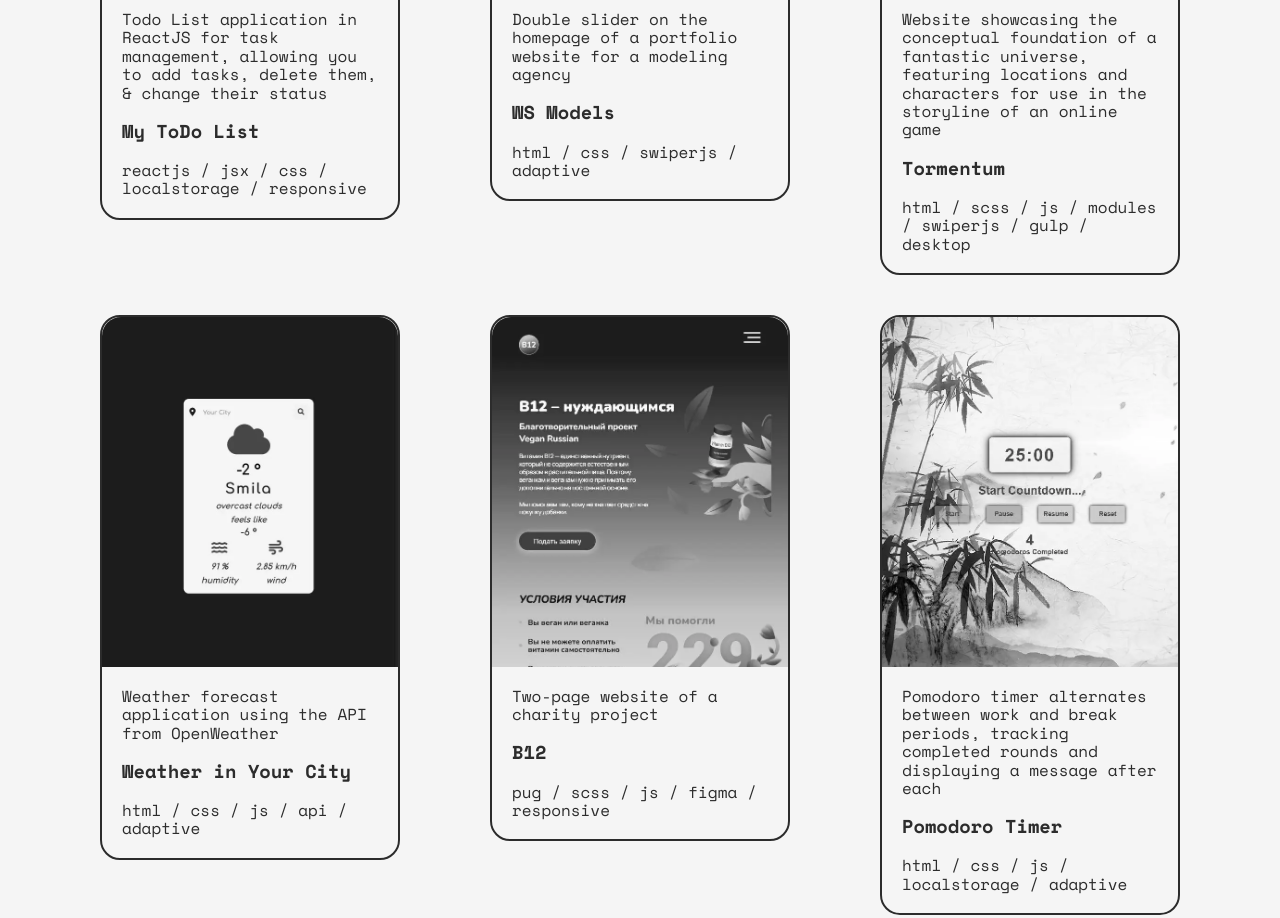
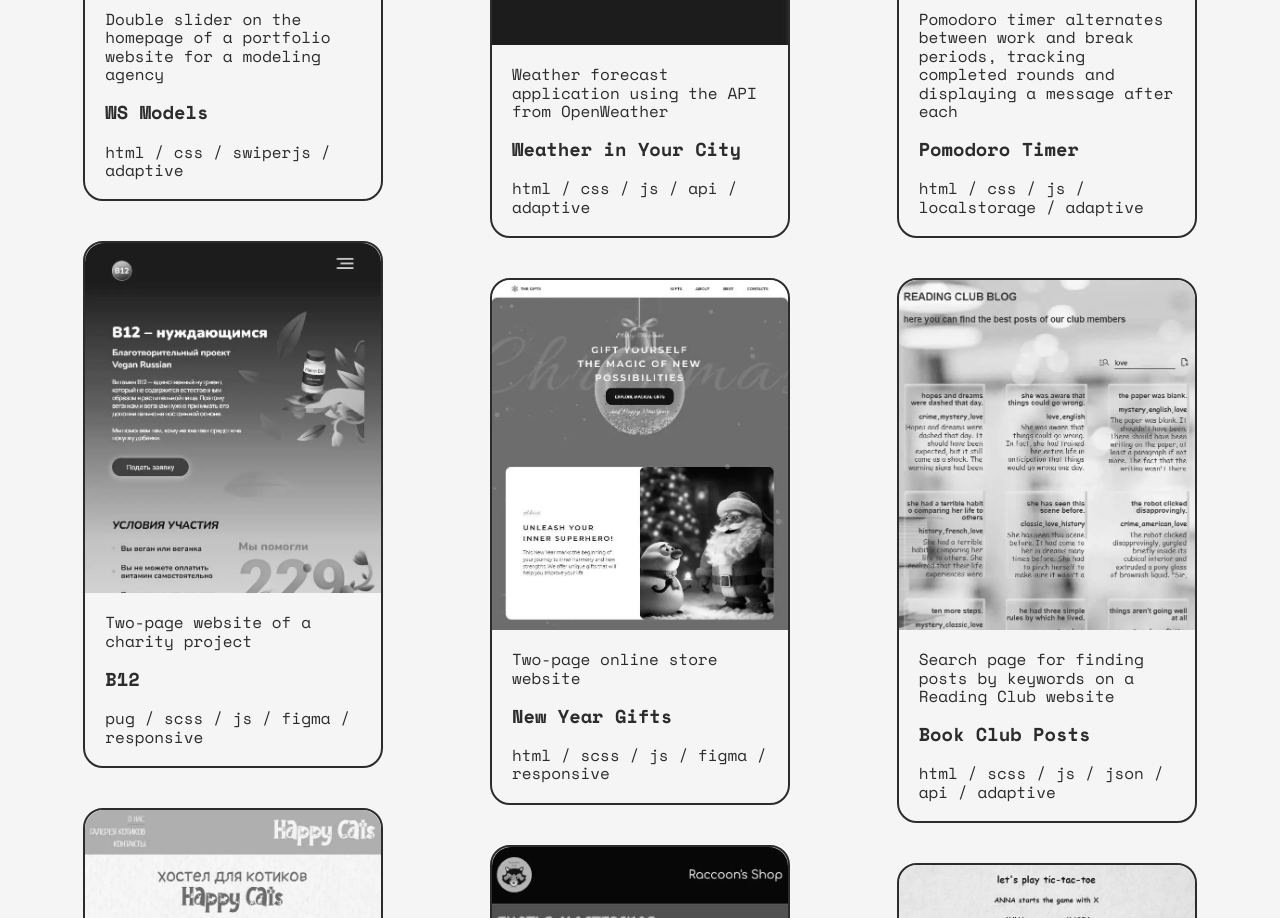
Before and after one commit to Iuliia-Bogdanova/my-portfolio, a website built with Vite: page projects.html in a window 1280 px wide. Shown: the part 1120-2038 px from the top of the page. Built offline with nearby package versions, Linux system fonts and the light colour scheme.

Commit message:
feat: add all projects

```diff
--- a/src/js/modules/cards.js
+++ b/src/js/modules/cards.js
@@ -1,5 +1,6 @@
+import { addFinishedClass } from "./utils";
+
 export async function loadCardsData() {
-
   try {
     // Загрузить JSON относительно текущего модуля (т к json не в public)
     const response = await fetch(new URL("./cards.json", import.meta.url));
@@ -42,7 +43,7 @@ export function createCardElement(cardData) {
   category.classList.add("topics");
   category.textContent = cardData.category;
 
-  // Собрать текстовую часть
+  // Собрать текст
   cardText.appendChild(description);
   cardText.appendChild(name);
   cardText.appendChild(category);
@@ -50,15 +51,6 @@ export function createCardElement(cardData) {
   // Собрать карточку
   cardItem.appendChild(cardImage);
   cardItem.appendChild(cardText);
-
-  // // Обработчик событий для смены background-image при ховере на всю карточку
-  // cardItem.addEventListener("mouseenter", () => {
-  //   cardImage.style.backgroundImage = `url("${cardData.image.hover}")`;
-  // });
-
-  // cardItem.addEventListener("mouseleave", () => {
-  //   cardImage.style.backgroundImage = `url("${cardData.image.default}")`;
-  // });
 
   // Определить вид устройства
   const isMobile = window.matchMedia("(max-width: 768px)").matches;
@@ -83,8 +75,8 @@ export function createCardElement(cardData) {
     cardImage.style.backgroundImage = `url("${cardData.image.hover}")`;
   });
 
+  // Убрать класс ховера
   cardItem.addEventListener("touchend", () => {
-    // Убрать класс ховера
     cardItem.classList.remove("touched");
 
     // Вернуть фон
@@ -97,8 +89,8 @@ export function createCardElement(cardData) {
   return linkElement;
 }
 
+  // Загрузить данные из JSON
 export async function renderCards(containerSelector) {
-  // Загрузить данные из JSON
   const cardsData = await loadCardsData();
 
   // Получить контейнер для карточек
@@ -113,4 +105,8 @@ export async function renderCards(containerSelector) {
     const cardElement = createCardElement(cardData);
     container.appendChild(cardElement);
   });
+
+  // addFinishedClass для анимации карточек
+  addFinishedClass(".card-item", 100);
+  addFinishedClass(".center", 0);
 }
--- a/src/js/modules/cards.json
+++ b/src/js/modules/cards.json
@@ -8,6 +8,66 @@
     "description": "My CV based on the template from RDCLR.SCHOOL",
     "name": "My CV",
     "category": "html / css / figma / adaptive"
+  },
+  {
+    "link": "https://iuliia-bogdanova.github.io/Sasha_double-slider/",
+    "image": {
+      "default": "./src/assets/models_1.webp",
+      "hover": "./src/assets/models.webp"
+    },
+    "description": "Double slider on the homepage of a portfolio website for a modeling agency",
+    "name": "WS Models",
+    "category": "html / css / swiperjs / adaptive"
+  },
+  {
+    "link": "https://b12.veganrussian.ru/",
+    "image": {
+      "default": "./src/assets/b12_1.webp",
+      "hover": "./src/assets/b12.webp"
+    },
+    "description": "Two-page website of a charity project",
+    "name": "B12",
+    "category": "pug / scss / js / figma / responsive"
+  },
+  {
+    "link": "https://cats-hostel.netlify.app/",
+    "image": {
+      "default": "./src/assets/cats_1.webp",
+      "hover": "./src/assets/cats.webp"
+    },
+    "description": "Landing page for a cat hostel",
+    "name": "Happy Cats",
+    "category": "reactjs / jsx / scss / slider / vite / adaptive"
+  },
+  {
+    "link": "https://iuliia-bogdanova.github.io/Tormentum/",
+    "image": {
+      "default": "./src/assets/tormentum_1.webp",
+      "hover": "./src/assets/tormentum.webp"
+    },
+    "description": "Website showcasing the conceptual foundation of a fantastic universe, featuring locations and characters for use in the storyline of an online game",
+    "name": "Tormentum",
+    "category": "html / scss / js / modules / swiperjs / gulp / desktop"
+  },
+  {
+    "link": "https://iuliia-todo-react.netlify.app/",
+    "image": {
+      "default": "./src/assets/todo_1.webp",
+      "hover": "./src/assets/todo.webp"
+    },
+    "description": "Todo List application in ReactJS for task management, allowing you to add tasks, delete them, & change their status",
+    "name": "My ToDo List",
+    "category": "reactjs / jsx / css / localstorage / responsive"
+  },
+  {
+    "link": "https://iuliia-bogdanova.github.io/Weather_OpenWeather/",
+    "image": {
+      "default": "./src/assets/weather_1.webp",
+      "hover": "./src/assets/weather.webp"
+    },
+    "description": "Weather forecast application using the API from OpenWeather",
+    "name": "Weather in Your City",
+    "category": "html / css / js / api / adaptive"
   },
   {
     "link": "https://new-year-gifts.netlify.app/",
@@ -30,54 +90,24 @@
     "category": "html / css / js / jquery / responsive"
   },
   {
-    "link": "https://iuliia-todo-react.netlify.app/",
+    "link": "https://iuliia-bogdanova.github.io/Mailfit-test/",
     "image": {
-      "default": "./src/assets/todo_1.webp",
-      "hover": "./src/assets/todo.webp"
+      "default": "./src/assets/email_1.webp",
+      "hover": "./src/assets/email.webp"
     },
-    "description": "Todo List application in ReactJS for task management, allowing you to add tasks, delete them, & change their status",
-    "name": "My ToDo List",
-    "category": "reactjs / jsx / css / localstorage / responsive"
+    "description": "Discount offer email with a promo code from an online store",
+    "name": "Exclusive Offer Email",
+    "category": "html / css / table layout / email / figma / adaptive"
   },
   {
-    "link": "https://iuliia-bogdanova.github.io/Sasha_double-slider/",
+    "link": "https://www.veganhoreca.ru/",
     "image": {
-      "default": "./src/assets/models_1.webp",
-      "hover": "./src/assets/models.webp"
+      "default": "./src/assets/horeca_1.webp",
+      "hover": "./src/assets/horeca.webp"
     },
-    "description": "Double slider on the homepage of a portfolio website for a modeling agency",
-    "name": "WS Models",
-    "category": "html / css / swiperjs / adaptive"
-  },
-  {
-    "link": "https://iuliia-bogdanova.github.io/Tormentum/",
-    "image": {
-      "default": "./src/assets/tormentum_1.webp",
-      "hover": "./src/assets/tormentum.webp"
-    },
-    "description": "Website showcasing the conceptual foundation of a fantastic universe, featuring locations and characters for use in the storyline of an online game",
-    "name": "Tormentum",
-    "category": "html / scss / js / modules / swiperjs / gulp / desktop"
-  },
-  {
-    "link": "https://iuliia-bogdanova.github.io/Weather_OpenWeather/",
-    "image": {
-      "default": "./src/assets/weather_1.webp",
-      "hover": "./src/assets/weather.webp"
-    },
-    "description": "Weather forecast application using the API from OpenWeather",
-    "name": "Weather in Your City",
-    "category": "html / css / js / api / adaptive"
-  },
-  {
-    "link": "https://b12.veganrussian.ru/",
-    "image": {
-      "default": "./src/assets/b12_1.webp",
-      "hover": "./src/assets/b12.webp"
-    },
-    "description": "Two-page website of a charity project",
-    "name": "B12",
-    "category": "pug / scss / js / figma / responsive"
+    "description": "Reference website on plant-based nutrition",
+    "name": "Vegan HoReCa",
+    "category": "nuxt / vue / scss / ts / figma / adaptive"
   },
   {
     "link": "https://iuliia-bogdanova.github.io/My-Pomodoro-Timer/",
@@ -90,24 +120,14 @@
     "category": "html / css / js / localstorage / adaptive"
   },
   {
-    "link": "https://cats-hostel.netlify.app/",
+    "link": "https://iuliia-bogdanova.github.io/book-club-posts/",
     "image": {
-      "default": "./src/assets/cats_1.webp",
-      "hover": "./src/assets/cats.webp"
+      "default": "./src/assets/club_1.webp",
+      "hover": "./src/assets/club.webp"
     },
-    "description": "Landing page for a cat hostel",
-    "name": "Happy Cats",
-    "category": "reactjs / jsx / scss / slider / vite / adaptive"
-  },
-  {
-    "link": "https://www.veganhoreca.ru/",
-    "image": {
-      "default": "./src/assets/horeca_1.webp",
-      "hover": "./src/assets/horeca.webp"
-    },
-    "description": "Reference website on plant-based nutrition",
-    "name": "Vegan HoReCa",
-    "category": "nuxt / vue / scss / ts / figma / adaptive"
+    "description": "Search page for finding posts by keywords on a Reading Club website",
+    "name": "Book Club Posts",
+    "category": "html / scss / js / json / api / adaptive"
   },
   {
     "link": "https://iuliia-bogdanova.github.io/tic-tac-toe/",
@@ -118,25 +138,5 @@
     "description": "Tic-Tac-Toe game where players enter their names, and the game ends with a winner or a draw, with an option to play again",
     "name": "Tic-Tac-Toe",
     "category": "html / css / mjs / adaptive"
-  },
-  {
-    "link": "https://iuliia-bogdanova.github.io/book-club-posts/",
-    "image": {
-      "default": "./src/assets/club_1.webp",
-      "hover": "./src/assets/club.webp"
-    },
-    "description": "Search page for finding posts by keywords on a Reading Club website",
-    "name": "Book Club Posts",
-    "category": "html / scss / js / json / api / adaptive"
-  },
-  {
-    "link": "https://iuliia-bogdanova.github.io/Mailfit-test/",
-    "image": {
-      "default": "./src/assets/email_1.webp",
-      "hover": "./src/assets/email.webp"
-    },
-    "description": "Discount offer email with a promo code from an online store",
-    "name": "Exclusive Offer Email",
-    "category": "html / css / table layout / email / figma / adaptive"
   }
 ]
--- a/src/js/modules/utils.js
+++ b/src/js/modules/utils.js
@@ -2,3 +2,12 @@ export function isCurrentPage(pageId) {
   // console.log("Current page:", document.body.id);
   return document.body.id === pageId;
 }
+
+export function addFinishedClass(selector, delay) {
+  const elements = document.querySelectorAll(selector);
+  elements.forEach((el, index) => {
+    setTimeout(() => {
+      el.classList.add('finished');
+    }, index * delay); // Задержка для каждой следующей карточки или элемента
+  });
+}
--- a/src/scss/modules/_mixins.scss
+++ /dev/null
@@ -1,12 +0,0 @@
-@mixin flex-center-space-between {
-  display: flex;
-  align-items: center;
-  justify-content: space-between;
-}
-
-@mixin background-image($image-url) {
-  background-image: url(#{$image-url});
-  background-position: center;
-  background-repeat: no-repeat;
-  background-size: cover;
-}
--- a/src/scss/modules/_vars.scss
+++ b/src/scss/modules/_vars.scss
@@ -2,6 +2,8 @@
   --dark-color: #2C2C2C;
   --light-color: #F5F5F5;
   --hover-color: #ccac64;
+
+  --gap: 40px;
 }
 
 [data-theme="dark"] {
--- a/src/scss/style.scss
+++ b/src/scss/style.scss
@@ -1,6 +1,4 @@
-@use "./modules/fonts";
 @use "./modules/vars";
-@use './modules/mixins' as *;
 
 html {
   box-sizing: border-box;
@@ -47,7 +45,7 @@ body::-webkit-scrollbar-thumb {
 .container {
   position: relative;
   width: 100%;
-  max-width: 1980px;
+  max-width: 1540px;
   min-height: 100%;
   padding: 50px;
 }
@@ -170,11 +168,8 @@ button.sun-moon {
 }
 
 .cards {
-  display: flex;
-  justify-content: space-evenly;
-  flex-wrap: wrap;
-  width: 100%;
-  gap: 40px;
+  columns: 300px;
+  column-gap: var(--gap);
   margin: 50px 0;
 }
 
@@ -182,9 +177,23 @@ button.sun-moon {
   position: relative;
   width: 300px;
   height: auto;
+  margin: 0 auto var(--gap);
+  break-inside: avoid;
   border-radius: 20px;
   border: 2px solid var(--text-color);
-  transition: all 0.3s ease;
+  opacity: 0;
+  visibility: hidden;
+  transform: translate(-50%, -50%);
+  // transform: translateY(50px);
+  transition: all 0.4s ease;
+  // transition: opacity 0.6s ease, transform 0.6s ease;
+
+  &.finished {
+    opacity: 1;
+    visibility: visible;
+    transform: translate(0, 0);
+    // transform: translateY(0);
+  }
 
   &:hover {
     border: 3px solid var(--hover-color);
@@ -224,6 +233,16 @@ button.sun-moon {
 
   &.center {
     text-align: center;
+    padding-top: 20px;
+    opacity: 0;
+    visibility: hidden;
+    // transition: opacity 0.6s ease, visibility 0.6s ease;
+    transition: all 0.4s ease;
+
+      &.finished {
+      opacity: 1;
+      visibility: visible;
+    }
   }
 }
 
```
Also changed, not shown: index.html (+4 -1 lines), projects.html (+2 -20 lines), src/scss/modules/_fonts.scss (deleted, +0 -21 lines), public/fonts/RobotoMono-ExtraLight.woff2 (deleted), public/fonts/RobotoMono-Regular.woff2 (deleted), public/fonts/RobotoMono-SemiBold.woff2 (deleted), public/fonts/SpaceMono-Bold.woff2 (deleted), public/fonts/SpaceMono-Regular.woff2 (deleted), public/fonts/cella.woff2 (deleted), public/preview-image.webp (added), src/js/main.js (line endings or trailing spaces).
